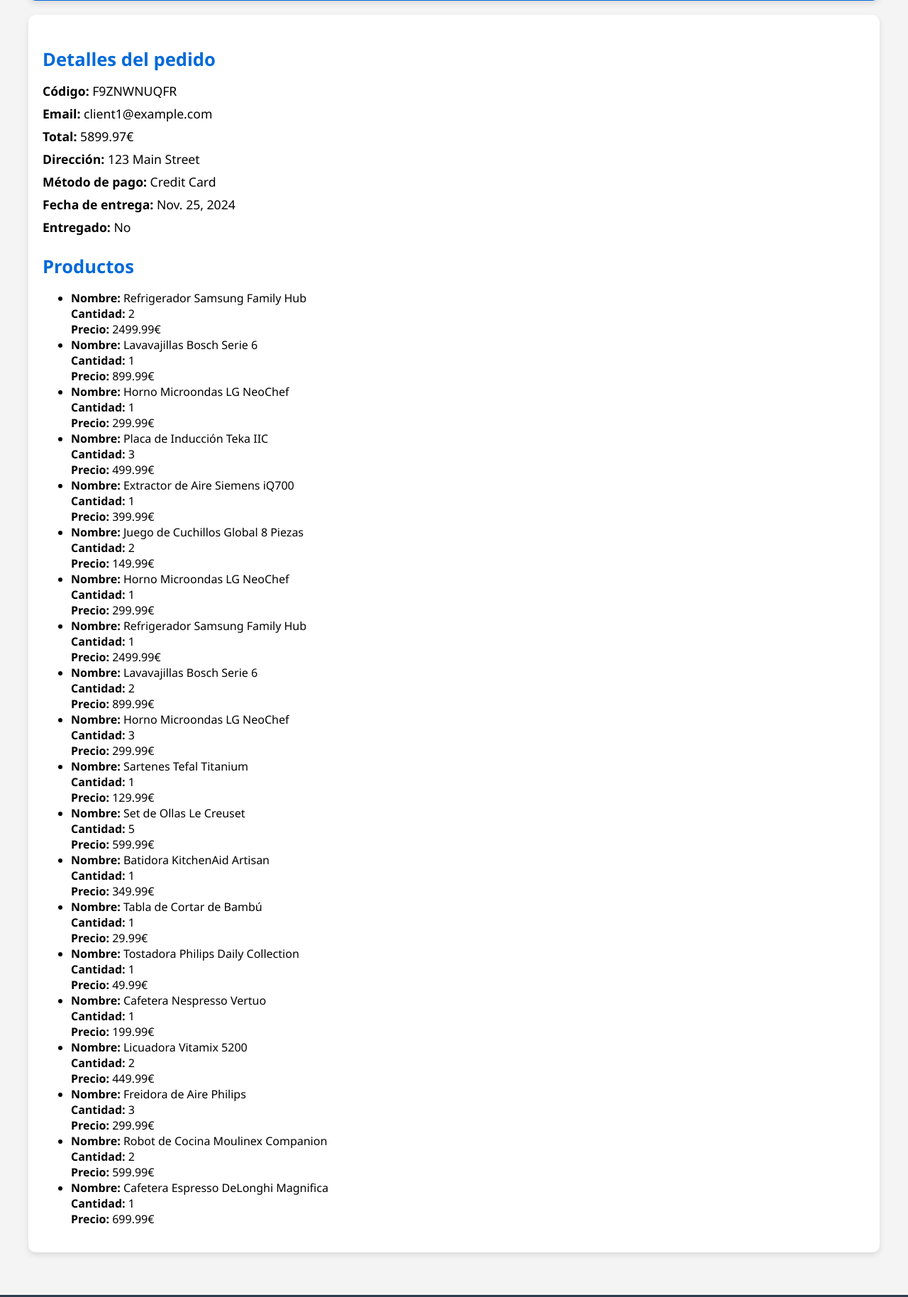
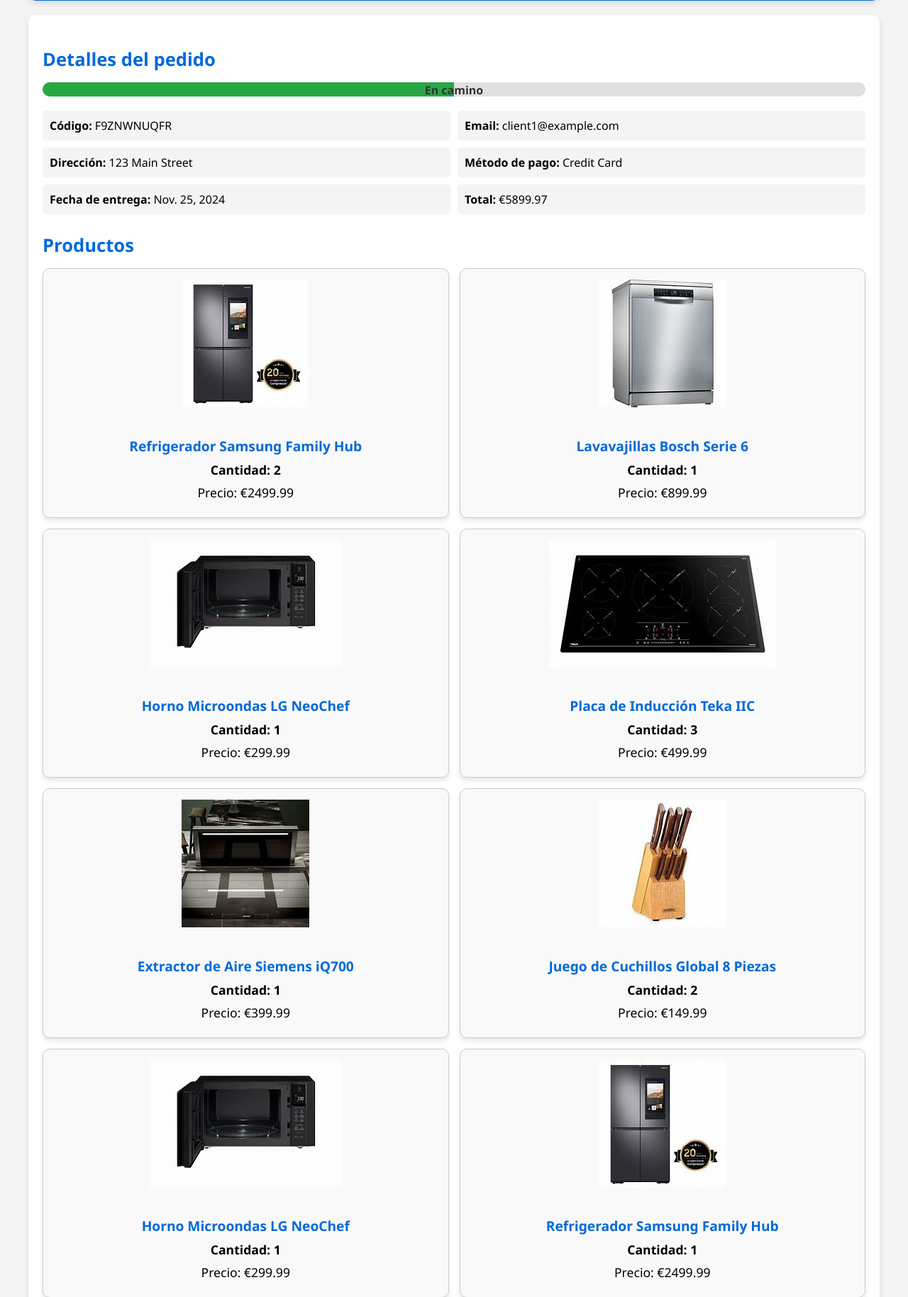
Before and after one commit to ECA-2-10/ecommerce-edb, a Django app: template order/templates/order/order_search.html in a window 1280 px wide. Shown: the part 369-2197 px from the top of the page at 71% size. Run offline with Django 5.2, Linux system fonts and the light colour scheme; the template is opened without the code that fills it: values that come from a table or form of the project are taken from there, others are empty; data comes from the database, SQL or seed files in the repository.

Commit message:
upgrade order search style

```diff
--- a/order/templates/order/order_search.html
+++ b/order/templates/order/order_search.html
@@ -19,6 +19,7 @@
             </ul>
         </nav>
     </header>
+
     <main>
         <section id="search-order">
             <h2>Busca tu pedido</h2>
@@ -35,27 +36,35 @@
         {% if order %}
         <section id="order-details">
             <h3>Detalles del pedido</h3>
-            <p><strong>Código:</strong> {{ order.code }}</p>
-            <p><strong>Email:</strong> {{ order.email }}</p>
-            <p><strong>Total:</strong> {{ order.total }}€</p>
-            <p><strong>Dirección:</strong> {{ order.address }}</p>
-            <p><strong>Método de pago:</strong> {{ order.get_paymentMethod_display }}</p>
-            <p><strong>Fecha de entrega:</strong> {{ order.deliveryDate }}</p>
-            <p><strong>Entregado:</strong> {{ order.delivered|yesno:"Sí,No" }}</p>
+            <div id="order-status" class="{% if order.delivered %}delivered-true{% else %}delivered-false{% endif %}">
+                <div id="order-status-bar" style="width: {% if order.delivered %} 100% {% else %} 50% {% endif %};"></div>
+                <div id="order-status-text">{% if order.delivered %}Entregado{% else %}En camino{% endif %}</div>
+            </div>
+            <div id="order-details-table">
+                <div><span>Código:</span> {{ order.code }}</div>
+                <div><span>Email:</span> {{ order.email }}</div>
+                <div><span>Dirección:</span> {{ order.address }}</div>
+                <div><span>Método de pago:</span> {{ order.get_paymentMethod_display }}</div>
+                <div><span>Fecha de entrega:</span> {{ order.deliveryDate }}</div>
+                <div><span>Total:</span> €{{ order.total }}</div>
+            </div>
+
 
             <h3>Productos</h3>
-            <ul>
+            <div id="product-list">
                 {% for order_product in order_products %}
-                <li>
-                    <strong>Nombre:</strong> {{ order_product.product.name }}<br>
-                    <strong>Cantidad:</strong> {{ order_product.quantity }}<br>
-                    <strong>Precio:</strong> {{ order_product.product.price }}€
-                </li>
+                <div class="product-item">
+                    <img src="{{ order_product.product.image.url }}" alt="{{ order_product.product.name }}">
+                    <h4>{{ order_product.product.name }}</h4>
+                    <p class="product-quantity">Cantidad: {{ order_product.quantity }}</p>
+                    <p>Precio: €{{ order_product.product.price }}</p>
+                </div>
                 {% endfor %}
-            </ul>
+            </div>
         </section>
         {% endif %}
     </main>
+
     <footer>
         <p>&copy; 2023 EDB Electronics. Todos los derechos reservados.</p>
     </footer>
--- a/static/order.css
+++ b/static/order.css
@@ -110,6 +110,23 @@ main {
     margin: 8px 0;
 }
 
+#order-details-table {
+    display: grid;
+    grid-template-columns: 1fr 1fr;
+    gap: 10px;
+    margin-bottom: 20px;
+}
+
+#order-details-table div {
+    background: #f4f4f4;
+    padding: 10px;
+    border-radius: 5px;
+}
+
+#order-details-table div span {
+    font-weight: bold;
+}
+
 #order-status {
     background: #e0e0e0;
     border-radius: 10px;
@@ -121,7 +138,11 @@ main {
 #order-status-bar {
     height: 20px;
     background: #28a745;
-    width: 60%;
+    width: 50%; /* Default to 50% */
+}
+
+.delivered-true #order-status-bar {
+    width: 100%; /* If delivered is true */
 }
 
 #order-status-text {
@@ -133,9 +154,17 @@ main {
     color: #333;
 }
 
+.delivered-true #order-status-text {
+    content: 'Entregado';
+}
+
+.delivered-false #order-status-text {
+    content: 'En camino';
+}
+
 #product-list {
     display: grid;
-    grid-template-columns: repeat(auto-fit, minmax(200px, 1fr));
+    grid-template-columns: repeat(auto-fit, minmax(40%, 1fr));
     gap: 15px;
 }
 
@@ -165,6 +194,11 @@ main {
     margin: 5px 0;
 }
 
+.product-item .product-quantity {
+    font-weight: bold;
+    margin-bottom: 10px;
+}
+
 footer {
     background-color: #2e3b4e;
     color: #fff;
```
Also changed, not shown: order/migrations/0002_auto_add_orders.py.
